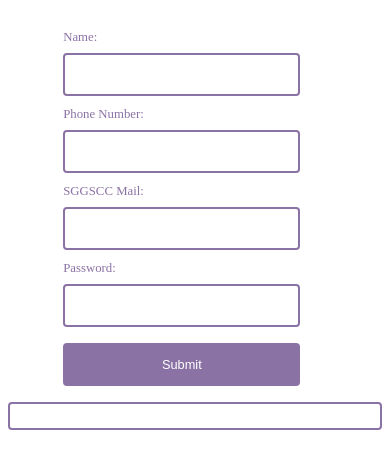
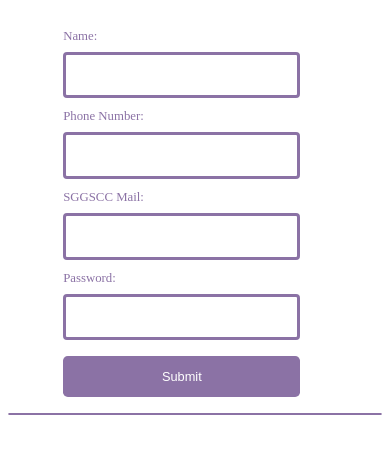
Before and after one commit to Shivank12batra/Bot-Registration-Page, a website: page public/index.html in a window 390 px wide. Shown: the part 96-564 px from the top of the page. Drawn offline with nearby package versions, Linux system fonts and the light colour scheme.

Commit message:
responsive css

```diff
--- a/public/index.html
+++ b/public/index.html
@@ -13,18 +13,18 @@
       display: flex;
       flex-direction: column;
       align-items: center;
-      margin-top: 50px;
+      margin-top: 3.125rem;
     }
     /* Styling for heading and labels */
     h1 {
       color: #8b72a5;
       font-size: 2.5em;
-      margin-bottom: 30px;
+      margin-bottom: 1.8rem;
     }
     label {
       color: #8b72a5;
-      font-size: 1.2em;
-      margin-bottom: 10px;
+      font-size: 1.2rem;
+      margin-bottom: 0.5rem;
     }
     /* Styling for form elements */
     input[type="text"],
@@ -32,20 +32,20 @@
     input[type="email"],
     input[type="password"] {
       width: 100%;
-      padding: 12px 5px;
-      margin: 8px 0;
+      padding: 0.8rem 0.25rem;
+      margin: 0.5rem 0;
       box-sizing: border-box;
-      border: 2px solid #8b72a5;
+      border: 0.2rem solid #8b72a5;
       border-radius: 4px;
     }
     input[type="submit"] {
       width: 100%;
       background-color: #8b72a5;
       color: #fff;
-      padding: 14px 20px;
-      margin: 8px 0;
+      padding: 0.8rem 1rem;
+      margin: 0.5rem 0;
       border: none;
-      border-radius: 4px;
+      border-radius: 0.3rem;
       cursor: pointer;
     }
     #overlay {
@@ -61,12 +61,12 @@
 #output {
   width: 100%;
   /* max-width: 90%; */
-      padding: 12px 0px;
-      margin: 8px 0;
+      padding:  0px;
+      margin: 0.5rem 0;
       box-sizing: border-box;
-      border: 2px solid #8b72a5;
+      border: 0.1rem solid #8b72a5;
       padding-inline-start: 0;
-      border-radius: 4px;
+      border-radius: 0.2rem;
   text-align: center;
   font-weight: bold;
   font-size: 1.2rem;
@@ -75,11 +75,11 @@
 
 #loader {
     display: none;
-    border: 16px solid #f3f3f3; /* Light grey */
-    border-top: 16px solid #3498db; /* Blue */
+    border: 1rem solid #f3f3f3; /* Light grey */
+    border-top: 1rem solid #3498db; /* Blue */
     border-radius: 50%;
-    width: 80px;
-    height: 80px;
+    width: 5rem;
+    height: 5rem;
     animation: spin 2s linear infinite;
     margin: auto;
     z-index: 11;
@@ -93,10 +93,10 @@
 /* Responsive styles for mobile screens */
 @media (max-width: 600px) {
     #loader {
-        width: 40px;
-        height: 40px;
-        border: 8px solid #f3f3f3;
-        border-top: 8px solid #3498db;
+        width: 2.5rem;
+        height: 2.5rem;
+        border: 0.5rem solid #f3f3f3;
+        border-top: 0.5rem solid #3498db;
     }
 }
 
@@ -108,18 +108,18 @@
         font-size: 1.5em;
       }
       label {
-        font-size: 0.8em;
+        font-size: 0.8rem;
       }
       input[type="text"],
       input[type="tel"],
       input[type="email"],
       input[type="password"] {
         width: 90%;
-        font-size: 0.8em;
+        font-size: 0.8rem;
       }
       input[type="submit"] {
         width: 90%;
-        font-size: 0.8em;
+        font-size: 0.8rem;
       }
     }
   </style>
```
